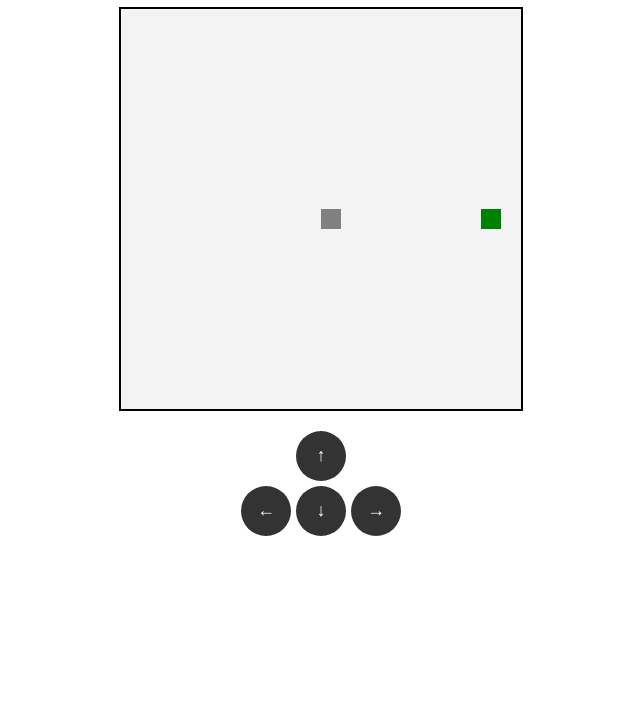
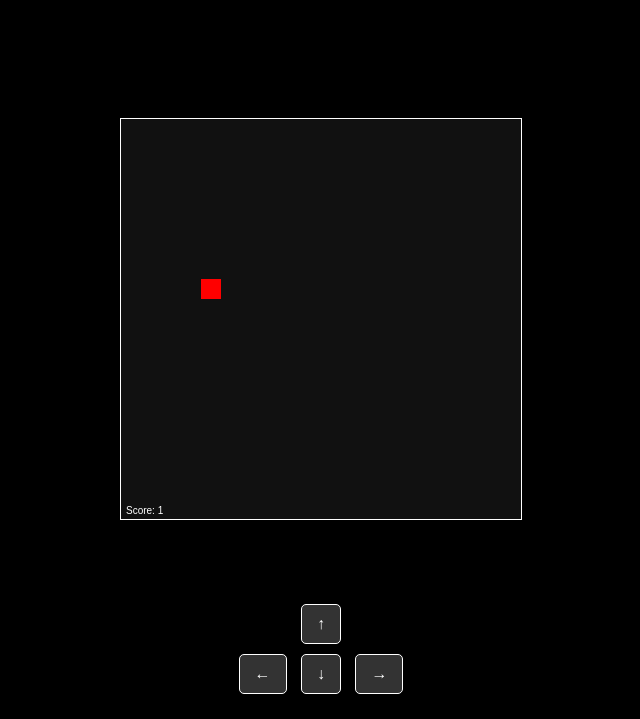
Before and after one commit to marshallwolfgang404/TheDark-side, a plain HTML site: page index.html in a window 1280 px wide. Shown: the part 81-800 px from the top of the page, without its empty margins (319-959 px from the left). Drawn offline with Linux system fonts and the light colour scheme.

Commit message:
Update index.html

```diff
--- a/index.html
+++ b/index.html
@@ -3,150 +3,135 @@
 <head>
   <meta charset="UTF-8">
   <meta name="viewport" content="width=device-width, initial-scale=1.0">
-    <title>Mouse Snake Game</title>
+  <title>Snake Game</title>
   <style>
     body {
       display: flex;
-            flex-direction: column;
+      justify-content: center;
       align-items: center;
+      margin: 0;
+      height: 100vh;
+      background-color: #000;
+      color: #fff;
       font-family: Arial, sans-serif;
     }
-
-        #gameCanvas {
-            border: 2px solid black;
-            background-color: #f3f3f3;
+    canvas {
+      background: #111;
+      border: 1px solid #fff;
     }
-
-        .controls {
-            display: grid;
-            grid-template-columns: 50px 50px 50px;
-            gap: 5px;
-            margin-top: 20px;
+    #controls {
+      position: absolute;
+      bottom: 20px;
+      text-align: center;
     }
-
-        .control-btn {
-            width: 50px;
-            height: 50px;
-            background-color: #333;
+    .button {
+      display: inline-block;
+      margin: 5px;
+      padding: 10px 15px;
+      background: #333;
       color: white;
-            font-size: 18px;
-            display: flex;
-            justify-content: center;
-            align-items: center;
-            border-radius: 50%;
+      border: 1px solid #fff;
+      border-radius: 5px;
       cursor: pointer;
-            user-select: none;
-        }
-
-        .control-btn:active {
-            background-color: #555;
     }
   </style>
 </head>
 <body>
-    <h1>Mouse Snake Game</h1>
   <canvas id="gameCanvas" width="400" height="400"></canvas>
+  <div id="controls">
+    <div>
+      <div class="button" onclick="changeDirection('up')">↑</div>
+    </div>
+    <div>
+      <div class="button" onclick="changeDirection('left')">←</div>
+      <div class="button" onclick="changeDirection('down')">↓</div>
+      <div class="button" onclick="changeDirection('right')">→</div>
+    </div>
+  </div>
+  <script>
+    const canvas = document.getElementById("gameCanvas");
+    const ctx = canvas.getContext("2d");
 
-    <div class="controls">
-        <div></div>
-        <div class="control-btn" id="up">&#8593;</div>
-        <div></div>
-        <div class="control-btn" id="left">&#8592;</div>
-        <div class="control-btn" id="down">&#8595;</div>
-        <div class="control-btn" id="right">&#8594;</div>
-    </div>
+    const box = 20;
+    let snake = [{ x: 10 * box, y: 10 * box }];
+    let food = {
+      x: Math.floor(Math.random() * (canvas.width / box)) * box,
+      y: Math.floor(Math.random() * (canvas.height / box)) * box
+    };
+    let direction = "right";
+    let score = 0;
 
-    <script>
-        const canvas = document.getElementById('gameCanvas');
-        const ctx = canvas.getContext('2d');
+    document.addEventListener("keydown", (e) => {
+      if (e.key === "ArrowUp" && direction !== "down") direction = "up";
+      if (e.key === "ArrowDown" && direction !== "up") direction = "down";
+      if (e.key === "ArrowLeft" && direction !== "right") direction = "left";
+      if (e.key === "ArrowRight" && direction !== "left") direction = "right";
+    });
 
-        const box = 20; // size of each grid box
-        const rows = canvas.height / box;
-        const cols = canvas.width / box;
+    function changeDirection(dir) {
+      if (dir === "up" && direction !== "down") direction = "up";
+      if (dir === "down" && direction !== "up") direction = "down";
+      if (dir === "left" && direction !== "right") direction = "left";
+      if (dir === "right" && direction !== "left") direction = "right";
+    }
 
-        let mouse = { x: 10, y: 10 }; // starting position of mouse
-        let snake = { x: Math.floor(Math.random() * cols), y: Math.floor(Math.random() * rows) }; // food position
-        let velocity = { x: 0, y: 0 }; // movement direction
-        let tail = []; // tail of the mouse
-        let tailLength = 0; // initial tail length
-
-        // Draw the game board
-        function drawBoard() {
+    function draw() {
       ctx.clearRect(0, 0, canvas.width, canvas.height);
 
-            // Draw mouse
-            ctx.fillStyle = 'gray';
-            ctx.fillRect(mouse.x * box, mouse.y * box, box, box);
+      // Draw snake
+      for (let i = 0; i < snake.length; i++) {
+        ctx.fillStyle = i === 0 ? "lime" : "green";
+        ctx.fillRect(snake[i].x, snake[i].y, box, box);
+      }
 
-            // Draw snake (food)
-            ctx.fillStyle = 'green';
-            ctx.fillRect(snake.x * box, snake.y * box, box, box);
+      // Draw food
+      ctx.fillStyle = "red";
+      ctx.fillRect(food.x, food.y, box, box);
 
-            // Draw tail
-            ctx.fillStyle = 'brown';
-            for (let segment of tail) {
-                ctx.fillRect(segment.x * box, segment.y * box, box, box);
+      // Snake movement
+      let head = { ...snake[0] };
+      if (direction === "up") head.y -= box;
+      if (direction === "down") head.y += box;
+      if (direction === "left") head.x -= box;
+      if (direction === "right") head.x += box;
+
+      // Check collision with walls
+      if (
+        head.x < 0 ||
+        head.x >= canvas.width ||
+        head.y < 0 ||
+        head.y >= canvas.height
+      ) {
+        alert(`Game Over! Your score: ${score}`);
+        document.location.reload();
+      }
+
+      // Check collision with self
+      for (let i = 0; i < snake.length; i++) {
+        if (head.x === snake[i].x && head.y === snake[i].y) {
+          alert(`Game Over! Your score: ${score}`);
+          document.location.reload();
         }
       }
 
-        // Update game state
-        function update() {
-            // Update tail
-            tail.unshift({ x: mouse.x, y: mouse.y });
-            if (tail.length > tailLength) {
-                tail.pop();
+      // Check if the snake eats the food
+      if (head.x === food.x && head.y === food.y) {
+        score++;
+        food = {
+          x: Math.floor(Math.random() * (canvas.width / box)) * box,
+          y: Math.floor(Math.random() * (canvas.height / box)) * box
+        };
+      } else {
+        snake.pop();
       }
 
-            // Move mouse
-            mouse.x += velocity.x;
-            mouse.y += velocity.y;
+      snake.unshift(head);
 
-            // Wrap around screen
-            if (mouse.x < 0) mouse.x = cols - 1;
-            if (mouse.x >= cols) mouse.x = 0;
-            if (mouse.y < 0) mouse.y = rows - 1;
-            if (mouse.y >= rows) mouse.y = 0;
-
-            // Check for collision with snake (food)
-            if (mouse.x === snake.x && mouse.y === snake.y) {
-                tailLength++;
-                snake.x = Math.floor(Math.random() * cols);
-                snake.y = Math.floor(Math.random() * rows);
+      ctx.fillStyle = "white";
+      ctx.fillText(`Score: ${score}`, 5, canvas.height - 5);
     }
 
-            // Check for collision with tail
-            for (let segment of tail) {
-                if (mouse.x === segment.x && mouse.y === segment.y) {
-                    resetGame();
-                }
-            }
-
-            drawBoard();
-        }
-
-        // Reset the game
-        function resetGame() {
-            mouse = { x: 10, y: 10 };
-            velocity = { x: 0, y: 0 };
-            tail = [];
-            tailLength = 0;
-            snake = { x: Math.floor(Math.random() * cols), y: Math.floor(Math.random() * rows) };
-        }
-
-        // Control the mouse with buttons
-        document.getElementById('up').addEventListener('click', () => setDirection(0, -1));
-        document.getElementById('down').addEventListener('click', () => setDirection(0, 1));
-        document.getElementById('left').addEventListener('click', () => setDirection(-1, 0));
-        document.getElementById('right').addEventListener('click', () => setDirection(1, 0));
-
-        function setDirection(x, y) {
-            if (velocity.x !== -x && velocity.y !== -y) {
-                velocity = { x, y };
-            }
-        }
-
-        // Game loop
-        setInterval(update, 200);
+    setInterval(draw, 100);
   </script>
 </body>
 </html>
```
Lines whose indentation alone changed are shown as unchanged.
